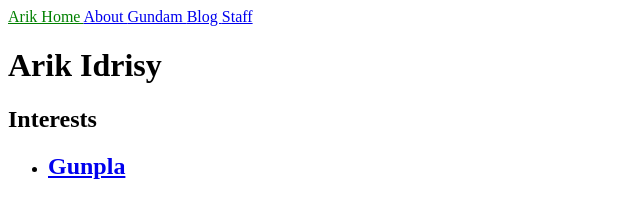
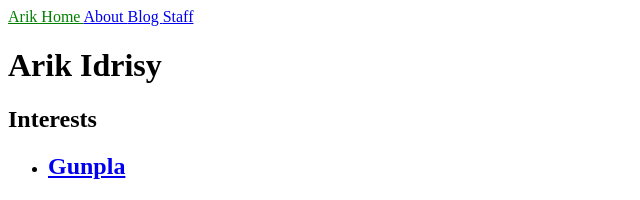
Before and after one commit to AIdrisy0139/AIdrisy0139.github.io, a Jekyll site: the page built from index.html, in a window 1280 px wide. Shown: the top 200 px of the page, without its empty margins (0-640 px from the left). Built offline with Jekyll 4.4.1, drawn with Linux system fonts in a browser that asks for light colours.

Commit message:
Update Files

```diff
--- a/_config.yml
+++ b/_config.yml
@@ -1,5 +1,3 @@
-
-
 collections:
   authors:
     output: true
--- a/_data/navigation.yml
+++ b/_data/navigation.yml
@@ -2,8 +2,6 @@
   link: /
 - name: About
   link: /about.html
-- name: Gundam
-  link: /gundam.html
 - name: Blog
   link: /blog.html
 - name: Staff
```
Also changed, not shown: 13 other files.
